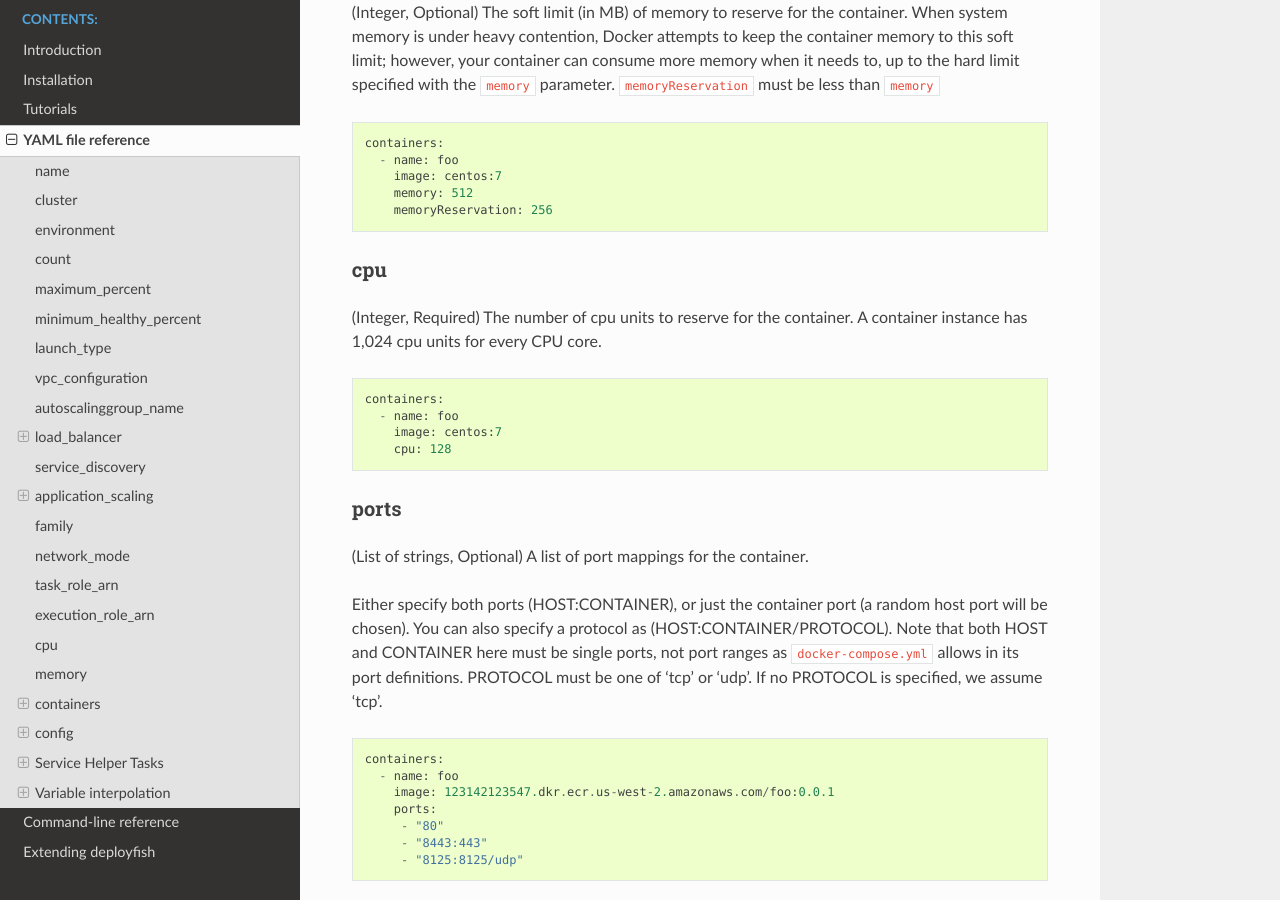
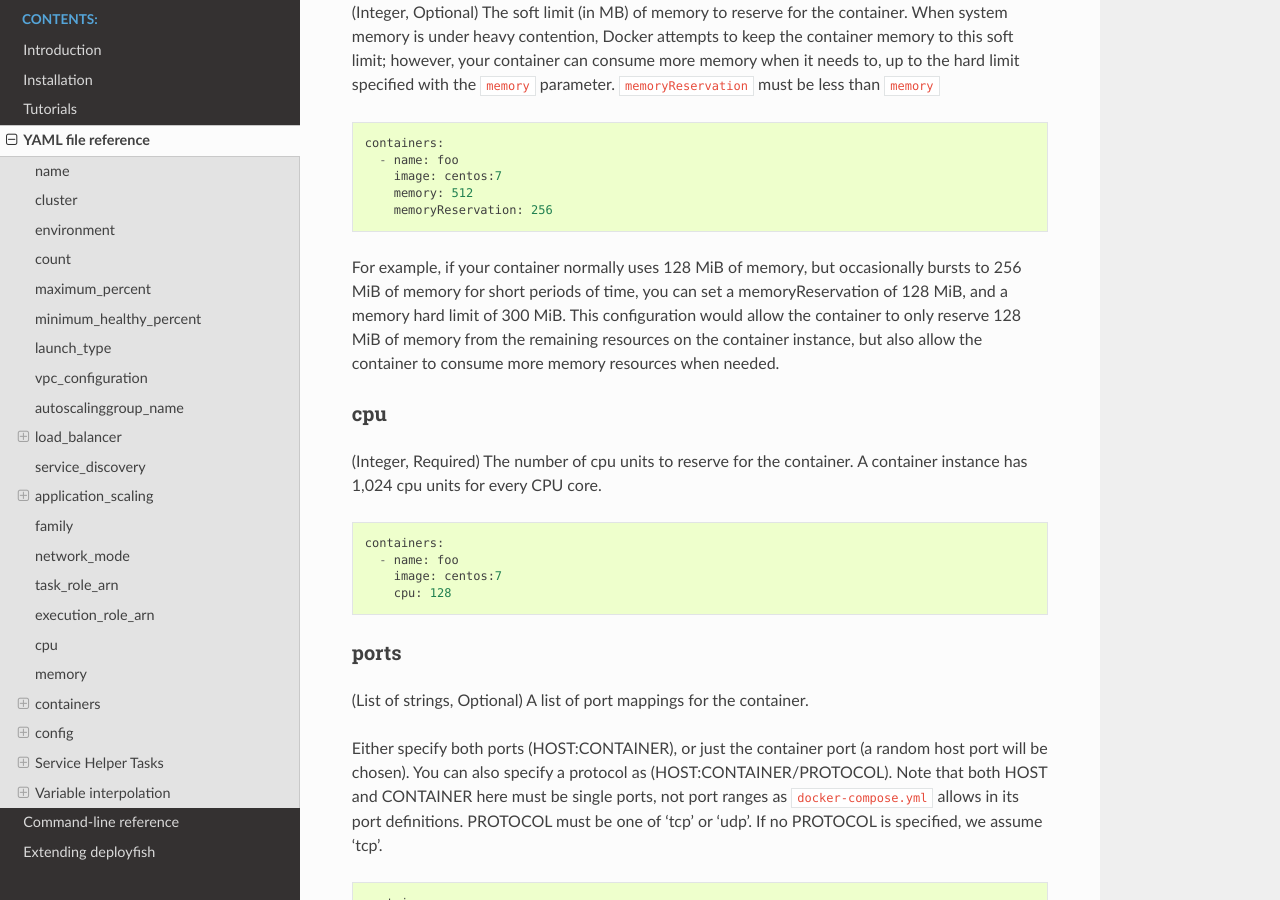
Before and after one commit to caltechads/deployfish, a Sphinx documentation site: the page built from docs/source/yaml.rst, in a window 1280 px wide and 900 px high, scrolled down 13063 px. Built offline with Sphinx 7.4.7 and the Read the Docs theme 2.0.0, drawn with Linux system fonts in a browser that asks for light colours.

Commit message:
more documentation updates

```diff
--- a/docs/source/yaml.rst
+++ b/docs/source/yaml.rst
@@ -647,6 +647,13 @@ with the ``memory`` parameter.  ``memoryReservation`` must be less than
         memory: 512
         memoryReservation: 256
 
+For example, if your container normally uses 128 MiB of memory, but
+occasionally bursts to 256 MiB of memory for short periods of time, you can set
+a memoryReservation of 128 MiB, and a memory hard limit of 300 MiB. This
+configuration would allow the container to only reserve 128 MiB of memory from
+the remaining resources on the container instance, but also allow the container
+to consume more memory resources when needed.
+
 cpu
 ---
 
```
